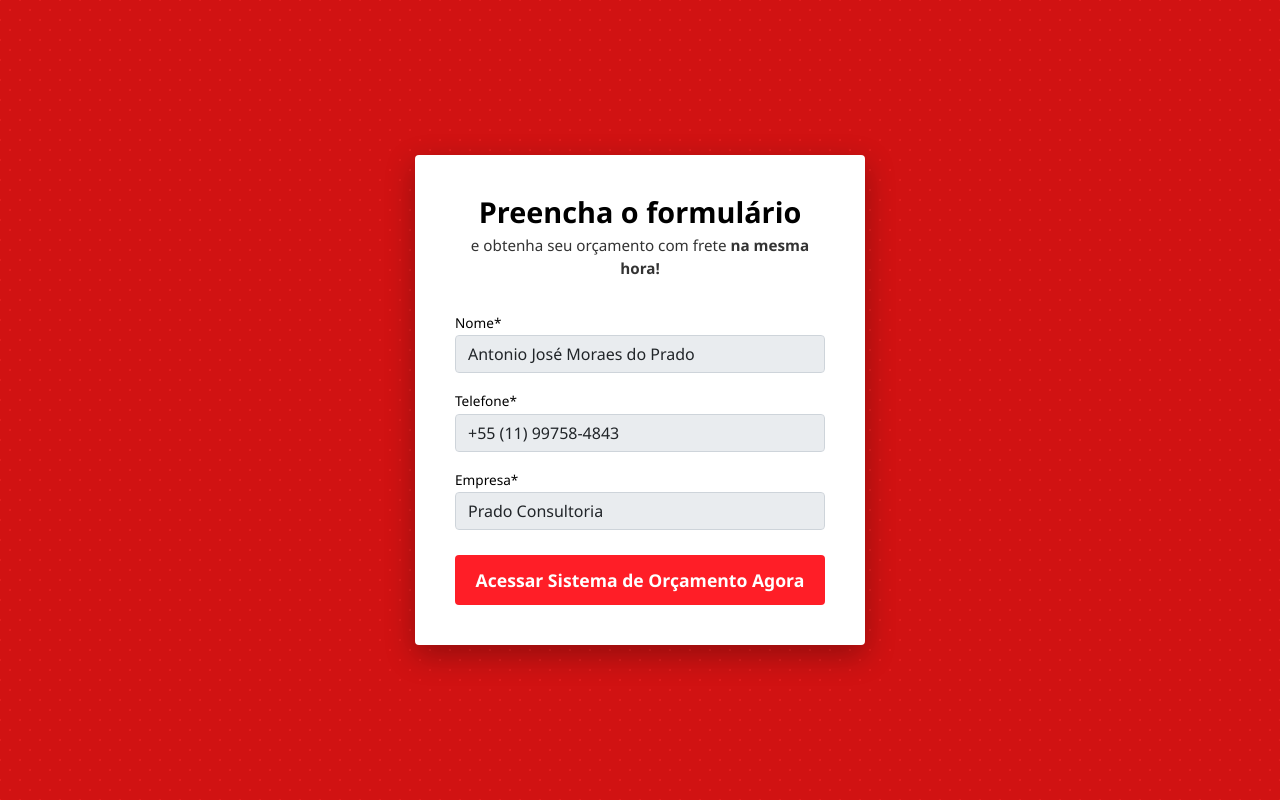
After one commit to antoniojmprado/Dj_Dj_srcx_Orcamento_Pizza, a Django app: page /orcam/acesso/ in a window 1280 px wide. The commit adds this page. Run offline with Django 5.2, Linux system fonts and the light colour scheme; the visitor is signed in with stand-in values (Sample User, id 1); data that the repository does not hold is empty; parts of the project's set-up code (start-up, migrations or seed data) failed here and were passed over.

Commit message:
feat: agora com integração à página fake Senhor Caixa

```diff
--- a/appOrcam/templates/appOrcam/demo_senhor_caixa.html
+++ b/appOrcam/templates/appOrcam/demo_senhor_caixa.html
@@ -124,7 +124,7 @@
         </div>
 
         <!-- AQUI ESTÁ O GATILHO DA SETA VERMELHA -->
-        <a href="/orcam/orcamento/" class="btn-menu-orcamento">📦 Orçamento</a>
+        <a href="/orcam/acesso/" class="btn-menu-orcamento">📦 Orçamento</a>
     </nav>
 
     <!-- Área Principal (Fundo Escuro) -->
--- /dev/null
+++ b/appOrcam/templates/appOrcam/formulario_vermelho.html
@@ -0,0 +1,105 @@
+<!DOCTYPE html>
+<html lang="pt-br">
+<head>
+    <meta charset="UTF-8">
+    <meta name="viewport" content="width=device-width, initial-scale=1.0">
+    <title>Senhor Caixa - Acesso</title>
+    <link href="https://cdn.jsdelivr.net/npm/bootstrap@5.3.0/dist/css/bootstrap.min.css" rel="stylesheet">
+    <style>
+        /* O fundo vermelho texturizado característico da marca */
+        body {
+            background-color: #d11212;
+            background-image: radial-gradient(circle, #e31b1b 10%, transparent 11%), radial-gradient(circle, #e31b1b 10%, transparent 11%);
+            background-size: 20px 20px;
+            background-position: 0 0, 10px 10px;
+            font-family: 'Segoe UI', Tahoma, Geneva, Verdana, sans-serif;
+            display: flex;
+            align-items: center;
+            justify-content: center;
+            min-height: 100vh;
+            margin: 0;
+        }
+
+        /* O card branco centralizado */
+        .form-card {
+            background-color: #ffffff;
+            padding: 40px;
+            border-radius: 4px;
+            box-shadow: 0px 10px 30px rgba(0, 0, 0, 0.3);
+            max-width: 450px;
+            width: 100%;
+        }
+
+        .form-card h2 {
+            font-weight: 700;
+            color: #000;
+            text-align: center;
+            margin-bottom: 5px;
+            font-size: 1.8rem;
+        }
+
+        .form-card p.subtitle {
+            text-align: center;
+            font-size: 0.95rem;
+            color: #333;
+            margin-bottom: 30px;
+        }
+
+        .form-card .form-label {
+            font-size: 0.85rem;
+            color: #000;
+            margin-bottom: 2px;
+        }
+
+        .form-card .form-control {
+            background-color: #e9ecef;
+            border: 1px solid #ced4da;
+            border-radius: 4px;
+            margin-bottom: 15px;
+        }
+
+        /* O Botão de Ataque */
+        .btn-custom {
+            background-color: #ff1e27;
+            color: white;
+            font-weight: 600;
+            font-size: 1.1rem;
+            width: 100%;
+            padding: 12px;
+            border: none;
+            border-radius: 4px;
+            margin-top: 10px;
+            transition: background-color 0.2s;
+        }
+
+        .btn-custom:hover {
+            background-color: #d31219;
+            color: white;
+        }
+    </style>
+</head>
+<body>
+
+    <div class="form-card">
+        <h2>Preencha o formulário</h2>
+        <p class="subtitle">e obtenha seu orçamento com frete <b>na mesma hora!</b></p>
+
+        <!-- A Ponte: O formulário real envia o cliente para a sua view de cotação -->
+        <form action="/orcam/orcamento/" method="GET">
+            <label class="form-label">Nome*</label>
+            <input type="text" class="form-control" value="Antonio José Moraes do Prado" readonly>
+
+            <label class="form-label">Telefone*</label>
+            <input type="text" class="form-control" value="+55 (11) 99758-4843" readonly>
+
+            <label class="form-label">Empresa*</label>
+            <input type="text" class="form-control" value="Prado Consultoria" readonly>
+
+            <button type="submit" class="btn btn-custom">
+                Acessar Sistema de Orçamento Agora
+            </button>
+        </form>
+    </div>
+
+</body>
+</html>
--- a/appOrcam/urls.py
+++ b/appOrcam/urls.py
@@ -19,8 +19,13 @@ urlpatterns = [
 
     path('orcamento/<int:pk>/simulacao/', views.simulacoes_orcamentos, name='simulacoes_orcamentos'),
 
-    # Esta é a rota NOVA para a página simulada da Senhor Caixa (caminho vazio '')
+# 1º Passo: Vitrine Escura
     path('', views.pagina_inicial_demo, name='pagina_inicial'),
+
+    # 2º Passo: Tela Vermelha (A ponte que mata o WhatsApp)
+    path('acesso/', views.tela_vermelha_demo, name='tela_vermelha'),
+
+    # 3º Passo: O Motor de Orçamento
     path('orcamento/', views.calcular_orcamento, name='calcular_orcamento'),
     path('api/consulta-cep/<str:cep_digitado>/', views.consulta_cep_local, name='consulta_cep_local'),
 ]
--- a/appOrcam/views.py
+++ b/appOrcam/views.py
@@ -605,6 +605,9 @@ def pagina_inicial_demo(request):
     return render(request, 'appOrcam/demo_senhor_caixa.html')
 
 
+def tela_vermelha_demo(request):
+    return render(request, 'appOrcam/formulario_vermelho.html')
+
 
 def calcular_orcamento(request):
     if request.method == 'GET':
```
